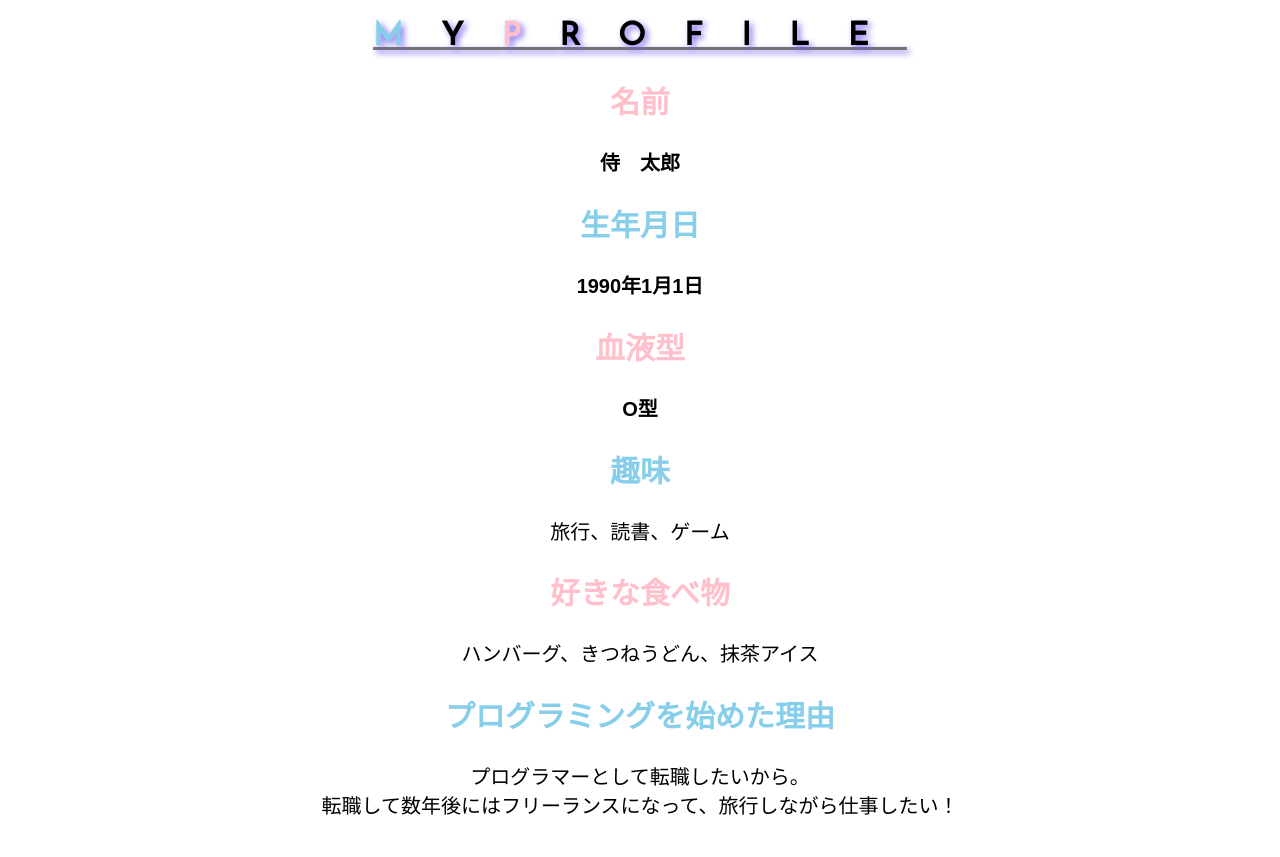
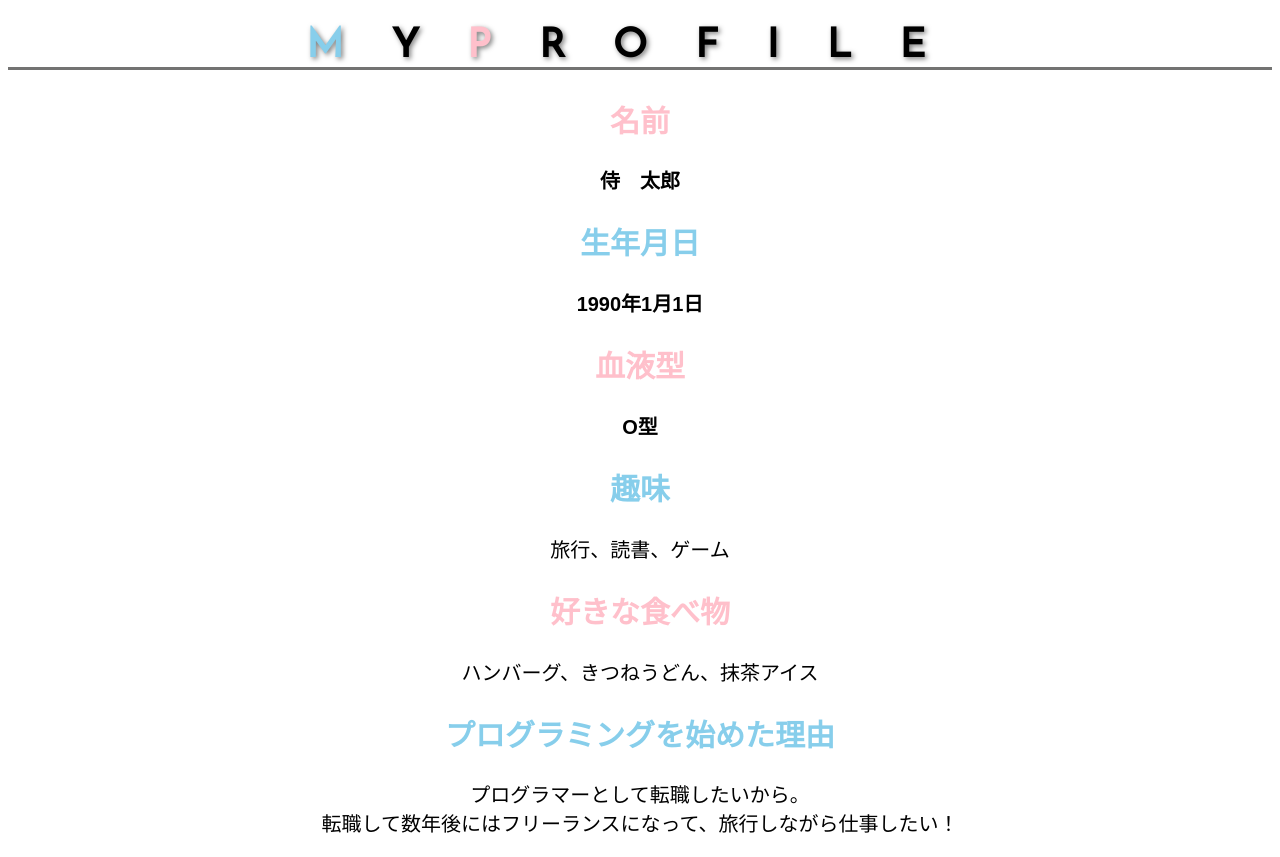
Before and after one commit to KouYanagi/html-css-basic-kadai, a plain HTML site: page kadai_015/kadai_015.html in a window 1280 px wide. Drawn offline with Linux system fonts and the light colour scheme.

Commit message:
Add files via upload
課題015再提出

```diff
--- a/kadai_015/style.css
+++ b/kadai_015/style.css
@@ -1,6 +1,9 @@
+html {
+  font-size: 20px;
+}
+
 body {
   font-family: "Arial", "Meiryo", sans-serif;
-  font-size: 20px;
   text-align: center;
 }
 
@@ -16,8 +19,8 @@ h1 {
   font-family: "Josefin Sans", sans-serif;
   font-size: 2rem;
   letter-spacing: 1.2em;
-  text-shadow: 3px 3px 6px mediumslateblue;
-  text-decoration: underline solid 3px rgb(115, 115, 114);
+  text-shadow: 2px 2px 5px rgba(0, 0, 0, 0.5);
+  border-bottom: 3px solid rgb(115, 115, 114);
 }
 
 #basic span {
```
